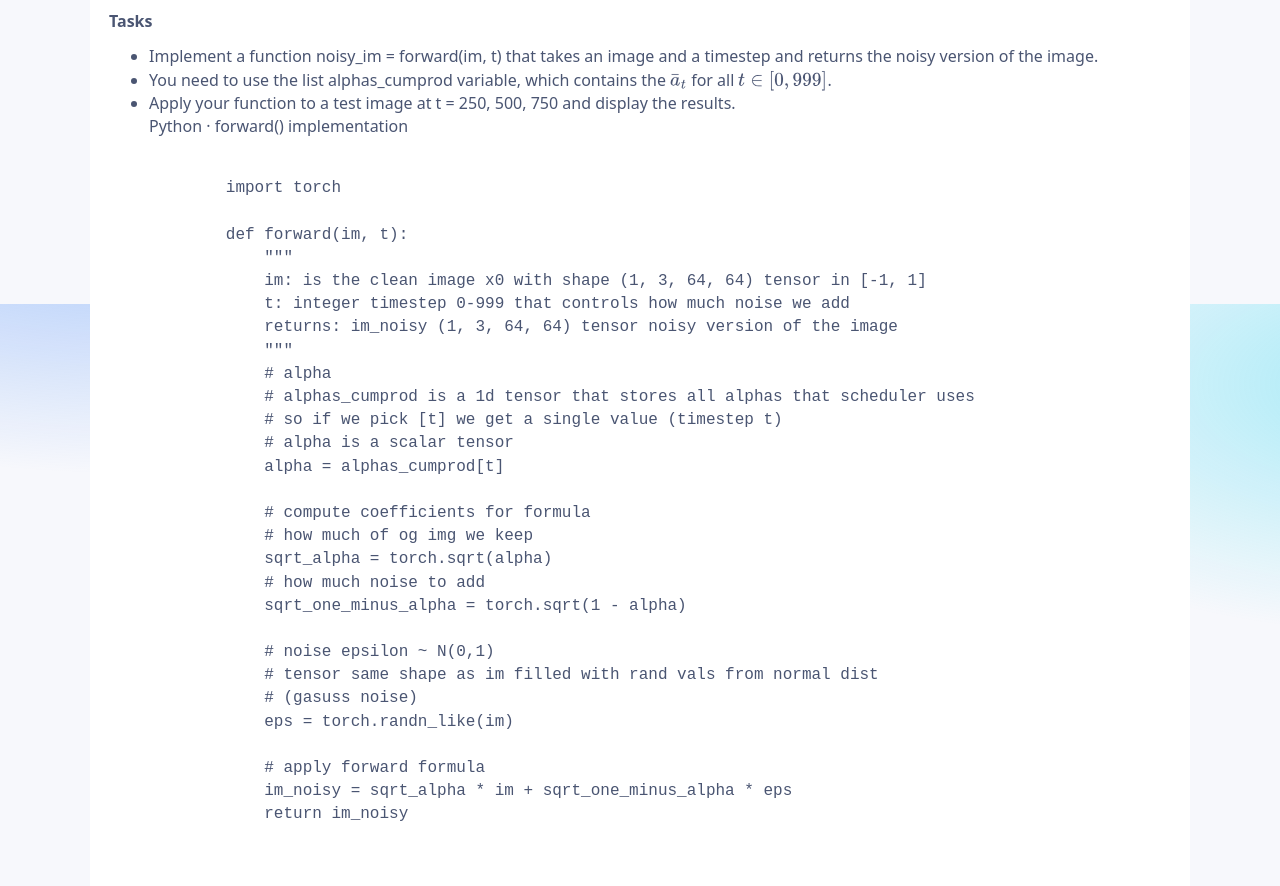
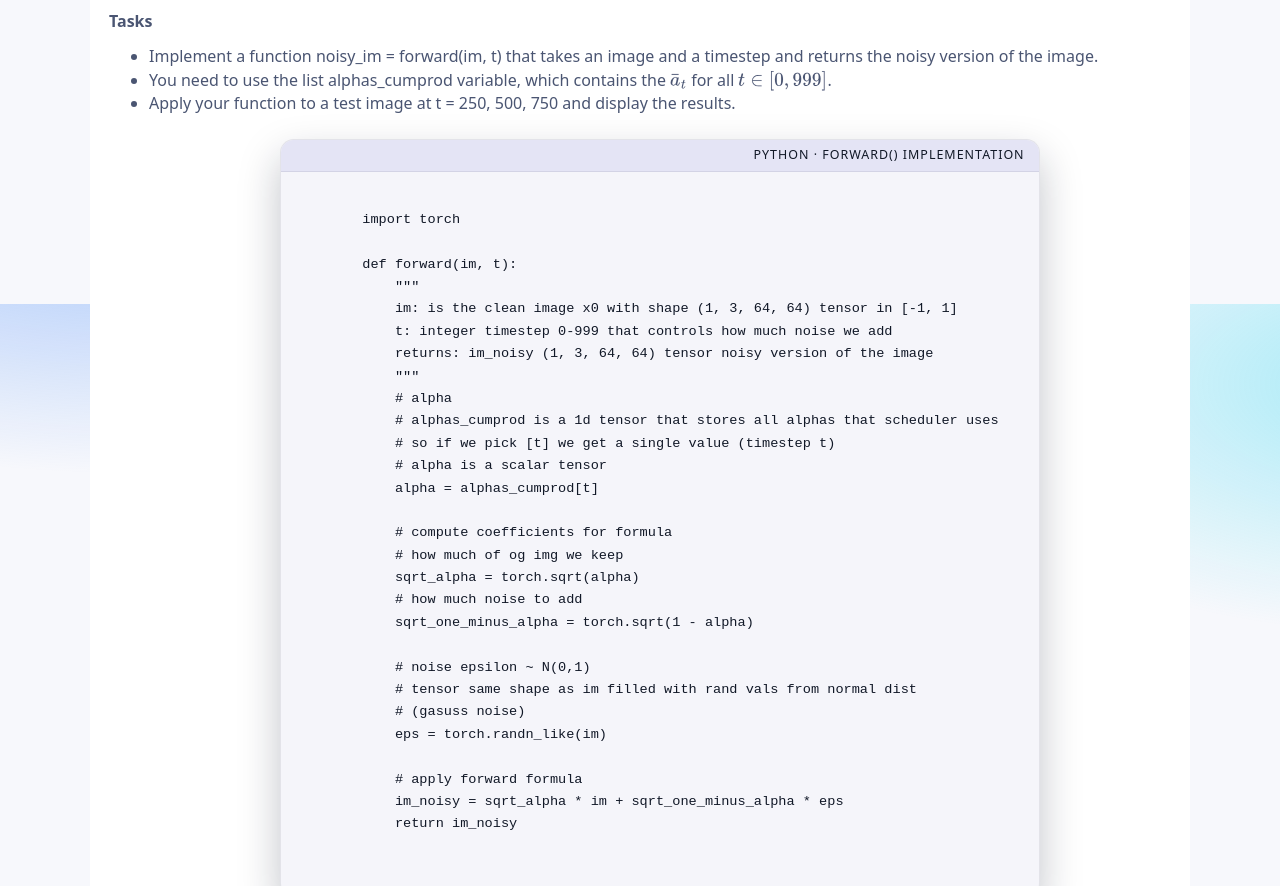
Before and after one commit to paueguibarr/paueguibarr.github.io, a plain HTML site: page 4/index.html in a window 1280 px wide. Shown: the part 3696-4582 px from the top of the page. Drawn offline with nearby package versions, Linux system fonts and the light colour scheme.

Commit message:
Update site.css

```diff
--- a/site.css
+++ b/site.css
@@ -381,3 +381,117 @@
   display: block;
   margin: auto;
 }
+
+
+/* ---------- THEME VARIABLES ---------- */
+
+/* default (light) */
+:root {
+  --code-card-bg: #f5f5fa;
+  --code-border: rgba(15, 23, 42, 0.08);
+  --code-header-bg: #e4e4f5;
+  --code-header-text: #111827;
+  --code-text: #111827;
+}
+
+/* dark mode – adjust to your existing system */
+@media (prefers-color-scheme: dark) {
+  :root {
+    --code-card-bg: #0b1220;
+    --code-border: rgba(148, 163, 184, 0.35);
+    --code-header-bg: rgba(15, 23, 42, 0.85);
+    --code-header-text: #e5e7eb;
+    --code-text: #e5e7eb;
+  }
+}
+
+/* ---------- CODE CARD LAYOUT ---------- */
+
+.code-card {
+  max-width: 760px;            /* not full width */
+  width: 100%;
+  margin: 1.5rem auto;         /* centered under your text */
+  border-radius: 14px;
+  background: var(--code-card-bg);
+  border: 1px solid var(--code-border);
+  box-shadow: 0 18px 40px rgba(15, 23, 42, 0.25);
+  overflow: hidden;            /* round corners on header + body */
+}
+
+/* small header bar on top */
+.code-card-header {
+  display: flex;
+  align-items: center;
+  justify-content: space-between;
+  padding: 0.4rem 0.9rem;
+  background: var(--code-header-bg);
+  border-bottom: 1px solid var(--code-border);
+  font-size: 0.78rem;
+  text-transform: uppercase;
+  letter-spacing: 0.08em;
+  color: var(--code-header-text);
+}
+
+/* actual code area */
+.code-card-body {
+  padding: 0.85rem 1rem 1.0rem;
+}
+
+/* pre/code styling */
+.code-block {
+  margin: 0;
+  font-family: "JetBrains Mono", "Fira Code", ui-monospace, SFMono-Regular,
+               Menlo, Monaco, Consolas, "Liberation Mono", "Courier New", monospace;
+  font-size: 0.85rem;
+  line-height: 1.5;
+  color: var(--code-text);
+  white-space: pre;        /* preserve formatting */
+  overflow-x: auto;        /* horizontal scroll if needed */
+}
+
+/* Card wrapper, so it doesn't take full width */
+.flip-illusion-card {
+  max-width: 320px;           /* adjust as you like */
+  margin: 1.5rem auto;
+  text-align: center;
+}
+
+/* Small caption */
+.flip-caption {
+  font-size: 0.85rem;
+  opacity: 0.8;
+  margin-bottom: 0.5rem;
+}
+
+/* Container to center the image */
+.flip-illusion-container {
+  display: inline-block;
+  perspective: 800px;         /* gives a bit of 3D feel if you ever use rotateX/Y */
+}
+
+/* The actual image */
+.flip-illusion-img {
+  width: 256px;               /* or 64px, or 100% */
+  height: auto;
+  border-radius: 12px;
+  box-shadow: 0 12px 30px rgba(0,0,0,0.25);
+  transform-origin: center center;
+  animation: flip-illusion 4s ease-in-out infinite;
+}
+
+/* Animation:
+   - 0–40%  : upright
+   - 50–90% : rotated 180deg (upside-down)
+   - 100%   : back to upright
+*/
+@keyframes flip-illusion {
+  0%, 40% {
+    transform: rotate(0deg);
+  }
+  50%, 90% {
+    transform: rotate(180deg);
+  }
+  100% {
+    transform: rotate(0deg);
+  }
+}
```
